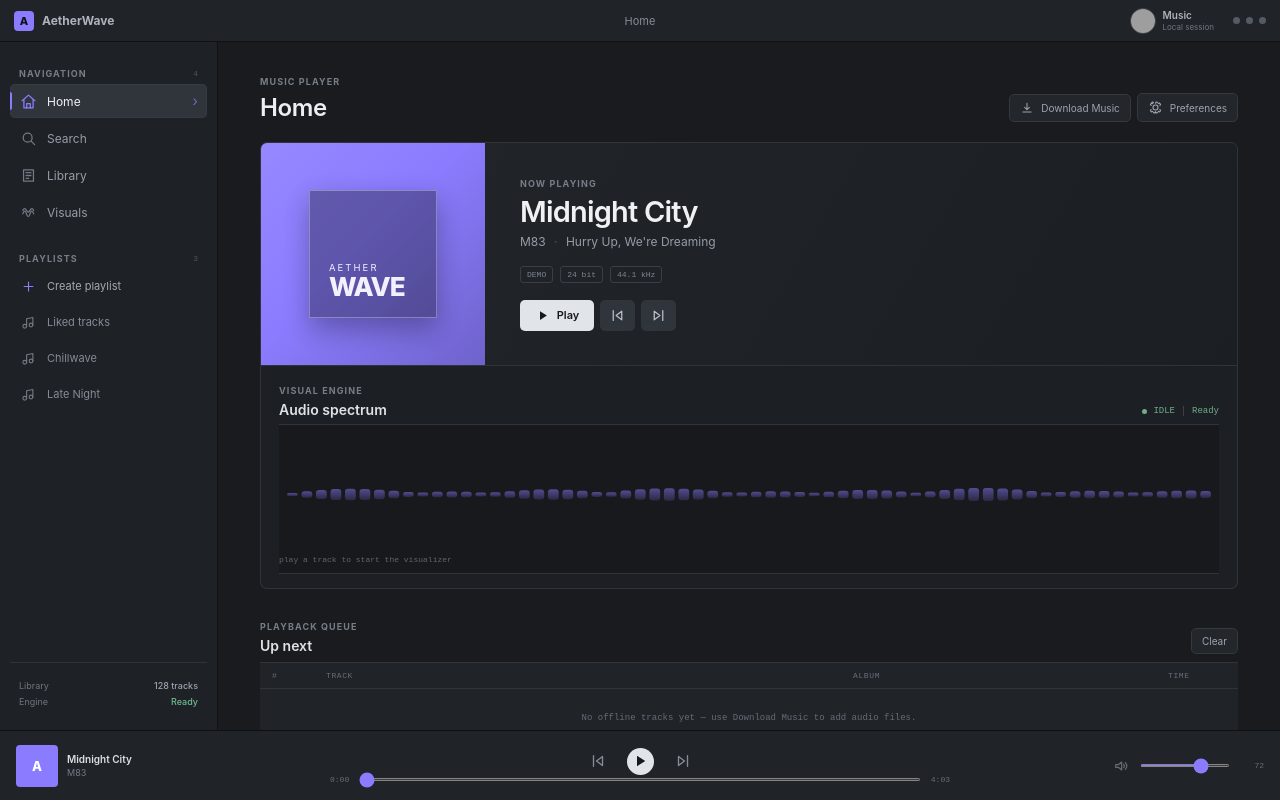
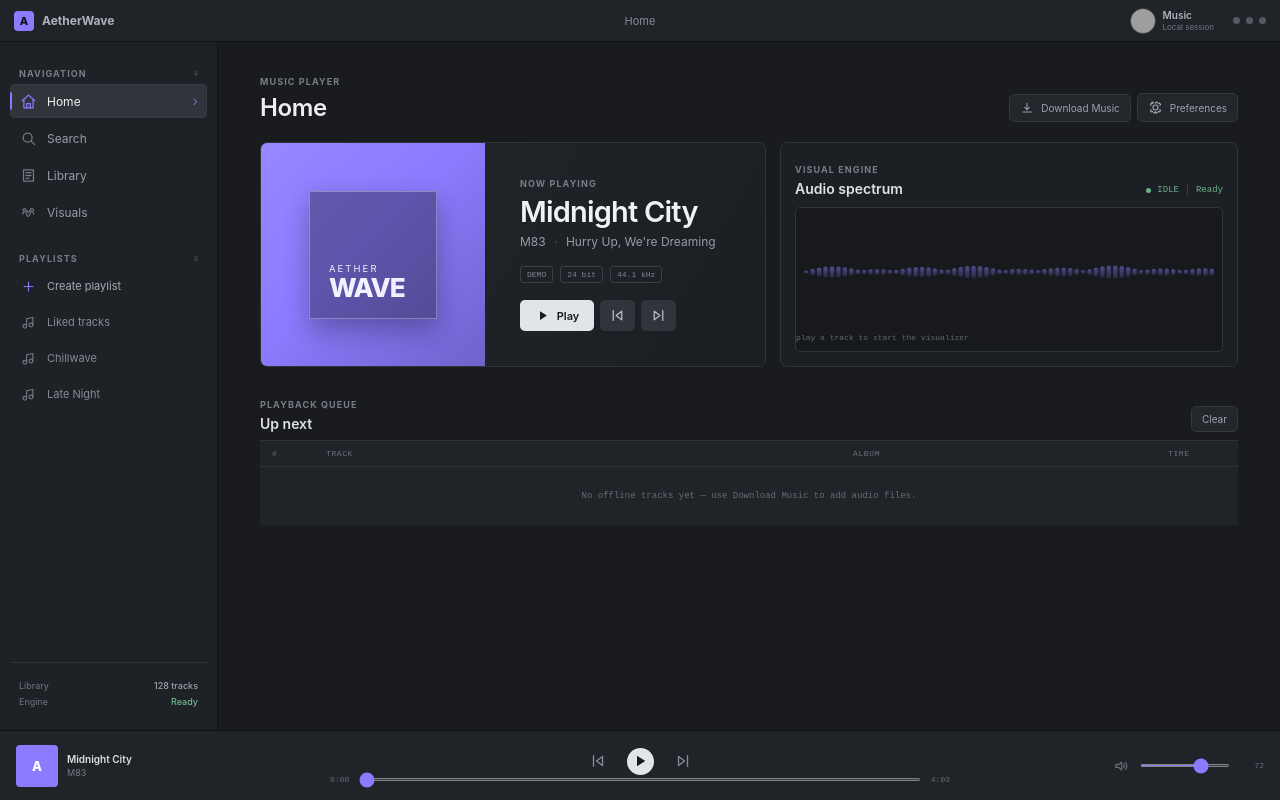
Before and after one commit to alyawiguna310-blip/AetherWave, a React (Vite) app: page / in a window 1280 px wide. Built offline with nearby package versions, Linux system fonts and the light colour scheme; grey boxes are pictures that could not be loaded.

Commit message:
Style now playing and spectrum side by side

```diff
--- a/src/App.css
+++ b/src/App.css
@@ -305,3 +305,53 @@ input[type="range"] { height: 3px; accent-color: var(--accent); cursor: pointer;
 .now-playing + .visualizer-panel { margin-top:0; padding:0 18px 14px; border:1px solid #30343a; border-top:0; border-radius:0 0 7px 7px; background:#1c1f24; }
 .now-playing + .visualizer-panel .panel-heading { margin:0; padding:12px 0 6px; }
 .spectrum-canvas { position:absolute; inset:18px 8px 27px; width:calc(100% - 16px); height:calc(100% - 45px); display:block; }
+
+
+/* Side-by-side Now Playing and spectrum layout */
+.now-playing-layout {
+  display: grid;
+  grid-template-columns: minmax(0, 1.05fr) minmax(0, 0.95fr);
+  align-items: stretch;
+  gap: 14px;
+  margin-bottom: 20px;
+}
+.now-playing-layout .now-playing {
+  min-height: 224px;
+  height: 100%;
+  border-radius: 7px;
+}
+.now-playing-layout .visualizer-panel {
+  min-width: 0;
+  min-height: 224px;
+  display: flex;
+  flex-direction: column;
+  justify-content: center;
+  margin: 0;
+  padding: 14px;
+  border: 1px solid #30343a;
+  border-radius: 7px;
+  background: #1c1f24;
+}
+.now-playing-layout .visualizer-panel .panel-heading {
+  margin: 0 0 10px;
+  padding: 0;
+  gap: 10px;
+  flex-wrap: wrap;
+}
+.now-playing-layout .spectrum {
+  flex: 1;
+  min-height: 145px;
+  border: 1px solid #30343a;
+  border-radius: 5px;
+}
+.now-playing-layout .spectrum-canvas {
+  position: absolute;
+  inset: 12px 8px 27px;
+  width: calc(100% - 16px);
+  height: calc(100% - 39px);
+}
+@media (max-width: 820px) {
+  .now-playing-layout {
+    grid-template-columns: minmax(0, 1fr);
+  }
+}
```
